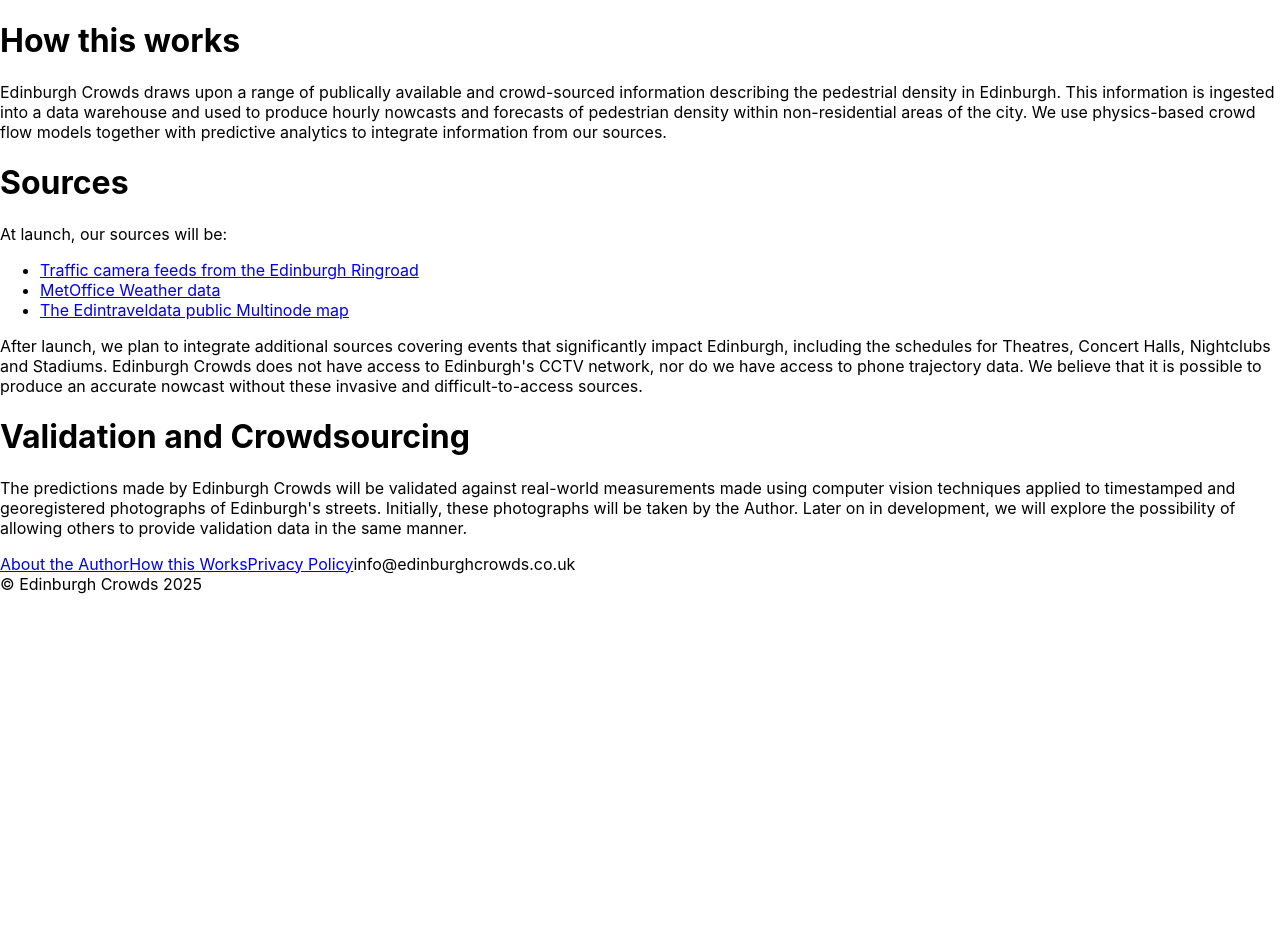
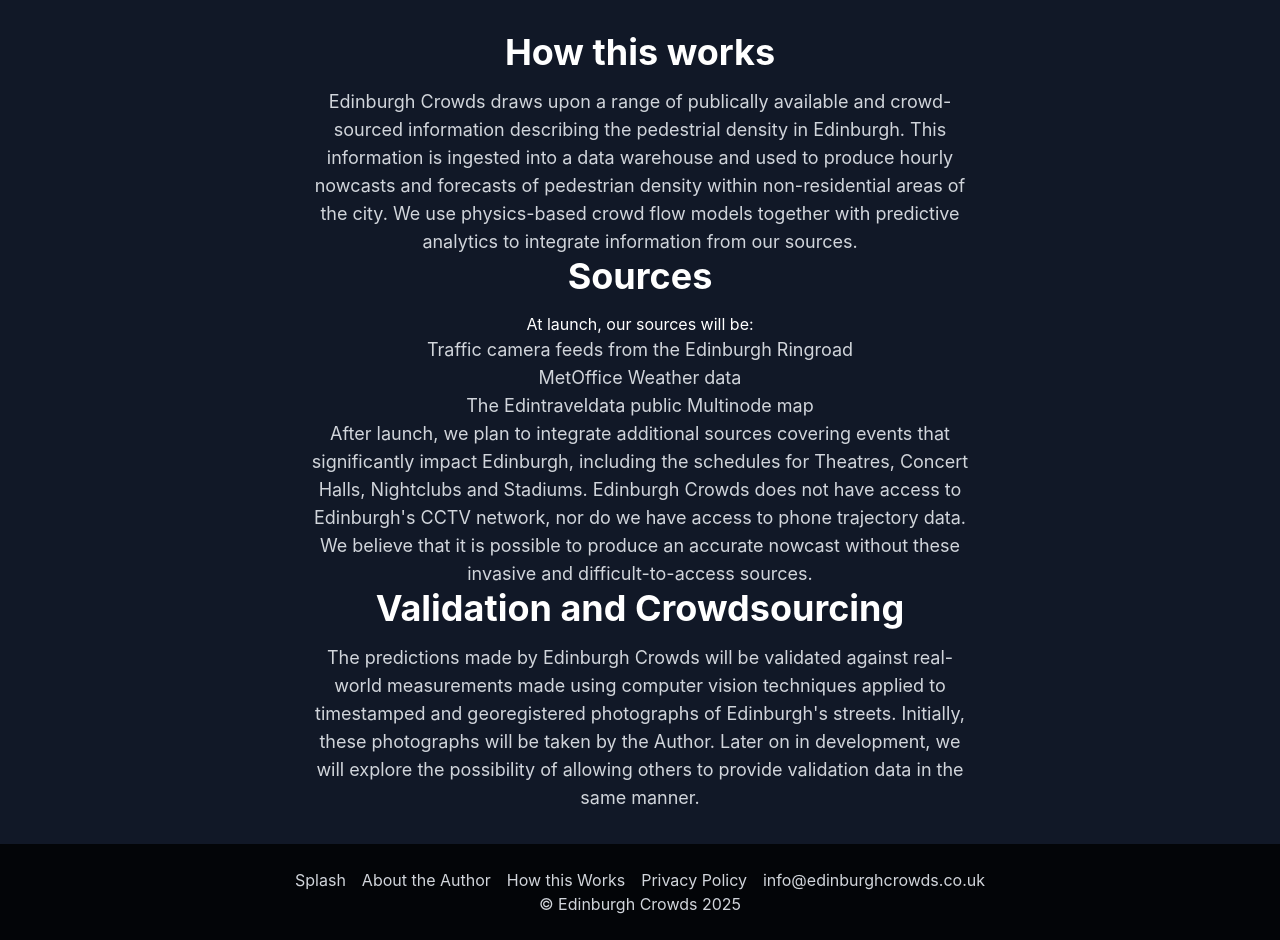
Before and after one commit to TristanGoss/edicrowds-frontend, a React (Create React App) app: page /how in a window 1280 px wide. Before the commit the page ends 800 px from the top, so only its background shows below. Built offline with nearby package versions, Linux system fonts and the light colour scheme.

Commit message:
installed tailwind

```diff
--- /dev/null
+++ b/postcss.config.js
@@ -0,0 +1,6 @@
+export default {
+    plugins: [
+      require("tailwindcss"),
+      require("autoprefixer"),
+    ],
+  };
--- a/public/index.html
+++ b/public/index.html
@@ -7,37 +7,14 @@
     <meta name="theme-color" content="#000000" />
     <meta
       name="description"
-      content="Web site created using create-react-app"
+      content="Edinburgh Crowds frontend"
     />
     <link rel="apple-touch-icon" href="%PUBLIC_URL%/logo192.png" />
-    <!--
-      manifest.json provides metadata used when your web app is installed on a
-      user's mobile device or desktop. See https://developers.google.com/web/fundamentals/web-app-manifest/
-    -->
     <link rel="manifest" href="%PUBLIC_URL%/manifest.json" />
-    <!--
-      Notice the use of %PUBLIC_URL% in the tags above.
-      It will be replaced with the URL of the `public` folder during the build.
-      Only files inside the `public` folder can be referenced from the HTML.
-
-      Unlike "/favicon.ico" or "favicon.ico", "%PUBLIC_URL%/favicon.ico" will
-      work correctly both with client-side routing and a non-root public URL.
-      Learn how to configure a non-root public URL by running `npm run build`.
-    -->
     <title>Edinburgh Crowds</title>
   </head>
   <body>
     <noscript>You need to enable JavaScript to run this app.</noscript>
     <div id="root"></div>
-    <!--
-      This HTML file is a template.
-      If you open it directly in the browser, you will see an empty page.
-
-      You can add webfonts, meta tags, or analytics to this file.
-      The build step will place the bundled scripts into the <body> tag.
-
-      To begin the development, run `npm start` or `yarn start`.
-      To create a production bundle, use `npm run build` or `yarn build`.
-    -->
   </body>
 </html>
--- a/src/App.jsx
+++ b/src/App.jsx
@@ -1,4 +1,5 @@
 import { BrowserRouter as Router, Routes, Route } from "react-router-dom";
+import './App.css';
 import Splash from "./pages/Splash";
 import About from "./pages/About";
 import Privacy from "./pages/Privacy";
--- a/src/components/Footer.jsx
+++ b/src/components/Footer.jsx
@@ -4,6 +4,7 @@
     return (
       <footer className="bg-black bg-opacity-80 text-gray-300 text-center p-6">
         <div className="container mx-auto flex flex-col md:flex-row justify-center gap-4">
+          <Link to="/" className="hover:text-white">Splash</Link>
           <Link to="/about" className="hover:text-white">About the Author</Link>
           <Link to="/how" className="hover:text-white">How this Works</Link>
           <Link to="/privacy" className="hover:text-white">Privacy Policy</Link>
--- a/src/index.css
+++ b/src/index.css
@@ -1,3 +1,7 @@
+@tailwind base;
+@tailwind components;
+@tailwind utilities;
+
 body {
   margin: 0;
   font-family: -apple-system, BlinkMacSystemFont, 'Segoe UI', 'Roboto', 'Oxygen',
--- a/src/pages/How.jsx
+++ b/src/pages/How.jsx
@@ -13,14 +13,12 @@
             We use physics-based crowd flow models together with predictive analytics to integrate information from our sources.
           </p>
           <h1 className="text-4xl font-bold mb-4">Sources</h1>
-          <p className="text-lg text-gray-300">
             At launch, our sources will be:
-            <ul>
-              <li><a href="https://uktraffic.live/scotland/edinburgh/">Traffic camera feeds from the Edinburgh Ringroad</a></li>
-              <li><a href="https://www.metoffice.gov.uk/services/data">MetOffice Weather data</a></li>
-              <li><a href="https://edintraveldata.drakewell.com/">The Edintraveldata public Multinode map</a></li>
-            </ul>
-          </p>
+          <ul className="text-lg text-gray-300">
+            <li><a href="https://uktraffic.live/scotland/edinburgh/">Traffic camera feeds from the Edinburgh Ringroad</a></li>
+            <li><a href="https://www.metoffice.gov.uk/services/data">MetOffice Weather data</a></li>
+            <li><a href="https://edintraveldata.drakewell.com/">The Edintraveldata public Multinode map</a></li>
+          </ul>
           <p className="text-lg text-gray-300">
             After launch, we plan to integrate additional sources covering events that significantly impact Edinburgh, including the schedules for Theatres, Concert Halls, Nightclubs and Stadiums.
             Edinburgh Crowds does not have access to Edinburgh's CCTV network, nor do we have access to phone trajectory data. We believe that it is possible to produce an accurate nowcast without these invasive and difficult-to-access sources.
--- a/src/pages/Privacy.jsx
+++ b/src/pages/Privacy.jsx
@@ -7,9 +7,8 @@
       <div className="flex-1 flex items-center justify-center p-8 text-center">
         <div className="max-w-2xl">
           <h1 className="text-4xl font-bold mb-4">Privacy Policy</h1>
-          <p className="text-lg text-gray-300">
             In order to protect the privacy of Edinburgh's residents and visitors, Edinburgh Crowds commits to the following:
-            <ul>
+            <ul className="text-lg text-gray-300">
                 <li>We will never publish or release crowd data covering residential areas of the city.</li>
                 <li>We will never handle data that can be attributed to individuals (Personally Ientifiable Information, PII), except in the form of user account details.</li>
                 <li>We will never publish data at a finer spatial resolution than per-postcode.</li>
@@ -17,7 +16,6 @@
                 <li>Visitors to our site will never be asked to consent to cookies unless they create an account.</li>
                 <li>We will track our website traffic in a manner that is compliant with UK and EU privacy law.</li>
             </ul>
-          </p>
         </div>
       </div>
 
--- a/src/pages/Splash.jsx
+++ b/src/pages/Splash.jsx
@@ -1,5 +1,4 @@
 import logo from '../assets/images/logo.svg';
-import '../App.css';
 import Footer from '../components/Footer'
 import { useEffect, useRef } from "react";
 
--- /dev/null
+++ b/tailwind.config.js
@@ -0,0 +1,11 @@
+/** @type {import('tailwindcss').Config} */
+export default {
+    content: [
+      "./index.html",
+      "./src/**/*.{js,jsx,ts,tsx}"
+    ],
+    theme: {
+      extend: {},
+    },
+    plugins: [],
+  };
```
Also changed, not shown: package.json (+7 -1 lines), 1 other file (tests, documents, lock files or other folders).
